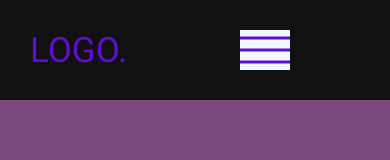
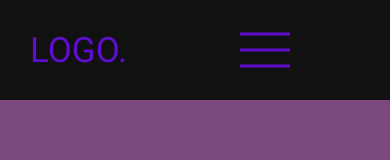
Before and after one commit to DezgunKnight/Final-Test-Project, a plain HTML site: page index.html in a window 390 px wide. Shown: the top 160 px of the page. Drawn offline with Linux system fonts and the light colour scheme.

Commit message:
burger doesnt work

```diff
--- a/css/style.css
+++ b/css/style.css
@@ -51,7 +51,6 @@ html, body {
     right: 100px;
     cursor: pointer;
     display: none;
-    background-color: aliceblue;
 }
 .line {
     width: 100%;
@@ -67,10 +66,10 @@ html, body {
     margin-bottom: 0;
 }
 .line1 {
-    top: 20%;
+    top: 10%;
 }
 .line3 {
-    top: 80%;
+    top: 89%;
 }
 .active .line1 {
     top: 50%;
@@ -83,7 +82,7 @@ html, body {
     top: 50%;
     transform: translate(-50%, -50%) rotate(-45deg);
 }
-.nav-ul.toggle {
+.toggle .navigation-ul {
     position: absolute;
     top: 0;
     left: 0;
--- a/script.js
+++ b/script.js
@@ -6,3 +6,5 @@ burgerButton.addEventListener('click', function() {
     navBar.classList.toggle('toggle');
     burgerButton.classList.toggle('active');
 })
+
+console.log(burgerButton);
```
